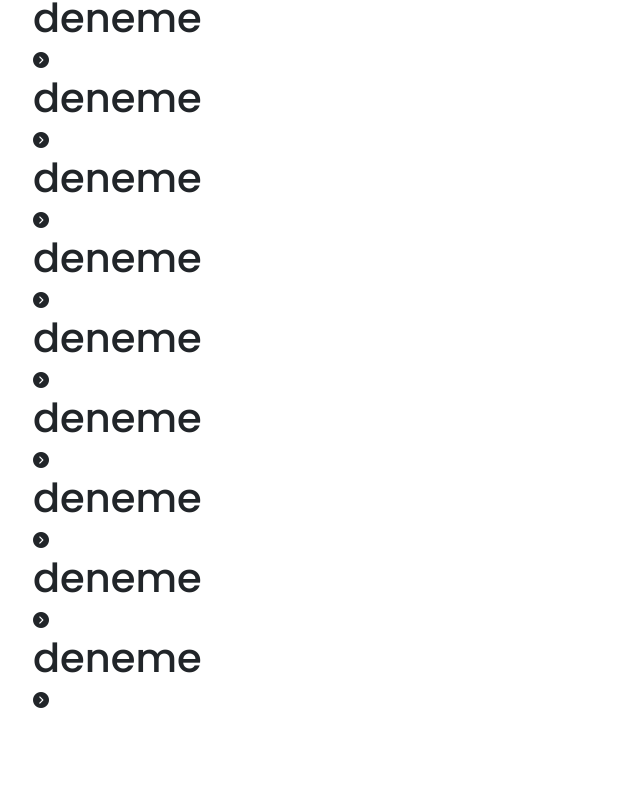
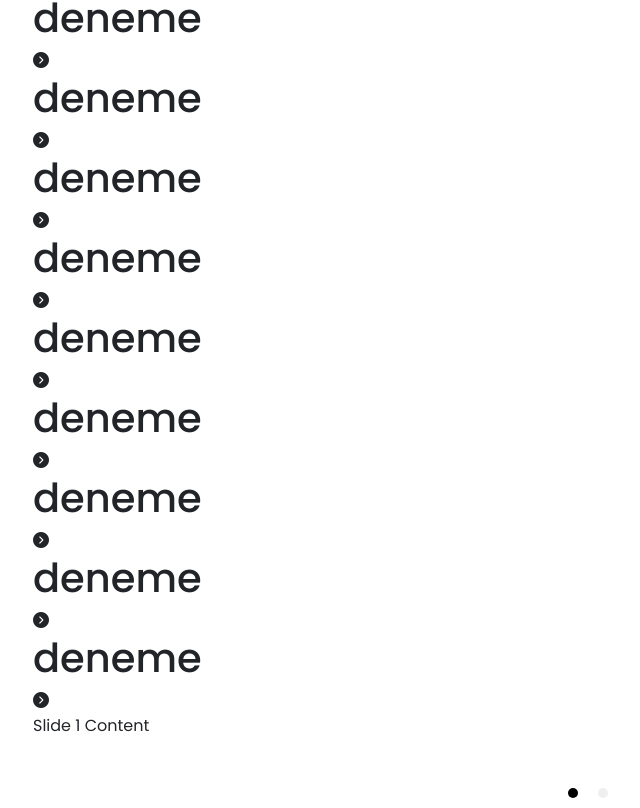
Before and after one commit to suzanbulbul/web-site-ui, a Nuxt app: page / in a window 1280 px wide. Shown: the part 1056-1864 px from the top of the page, without its empty margins (52-692 px from the left). Before the commit the page ends 1770 px from the top, so only its background shows below. Built offline with nearby package versions, Linux system fonts and the light colour scheme; no server answers.

Commit message:
slider add

```diff
--- a/nuxt.config.js
+++ b/nuxt.config.js
@@ -25,6 +25,9 @@ export default {
   // Plugins to run before rendering page: https://go.nuxtjs.dev/config-plugins
   plugins: [
     '~/plugins/axios',
+    //https://vuejsprojects.com/vue-carousel
+    { src: '~/plugins/carousel.js', mode: 'client' }
+
   ],
 
   // Auto import components: https://go.nuxtjs.dev/config-components
--- a/package.json
+++ b/package.json
@@ -16,6 +16,7 @@
     "core-js": "^3.25.3",
     "nuxt": "^2.15.8",
     "vue": "^2.7.10",
+    "vue-carousel": "^0.18.0",
     "vue-server-renderer": "^2.7.10",
     "vue-template-compiler": "^2.7.10"
   },
--- a/pages/index.vue
+++ b/pages/index.vue
@@ -1,10 +1,21 @@
 <template>
   <div class="container">
-	<div  v-for="(item, index) in 20" :key="index">
+	<div>
+		<div  v-for="(item, index) in 20" :key="index">
 		<h1>deneme</h1>
 		{{data.deneme}}
 		<i class="icon-arrow"></i></div>
 	</div>
+	<carousel :per-page="1" :navigate-to="someLocalProperty" :mouse-drag="false">
+		<slide>
+			Slide 1 Content
+		</slide>
+		<slide>
+			Slide 2 Content
+		</slide>
+	</carousel>
+	</div>
+
 </template>
 
 <script>
--- /dev/null
+++ b/plugins/carousel.js
@@ -0,0 +1,4 @@
+import Vue from 'vue'
+import VueCarousel from 'vue-carousel'
+
+Vue.use(VueCarousel)
```
Also changed, not shown: 1 other file (tests, documents, lock files or other folders).
